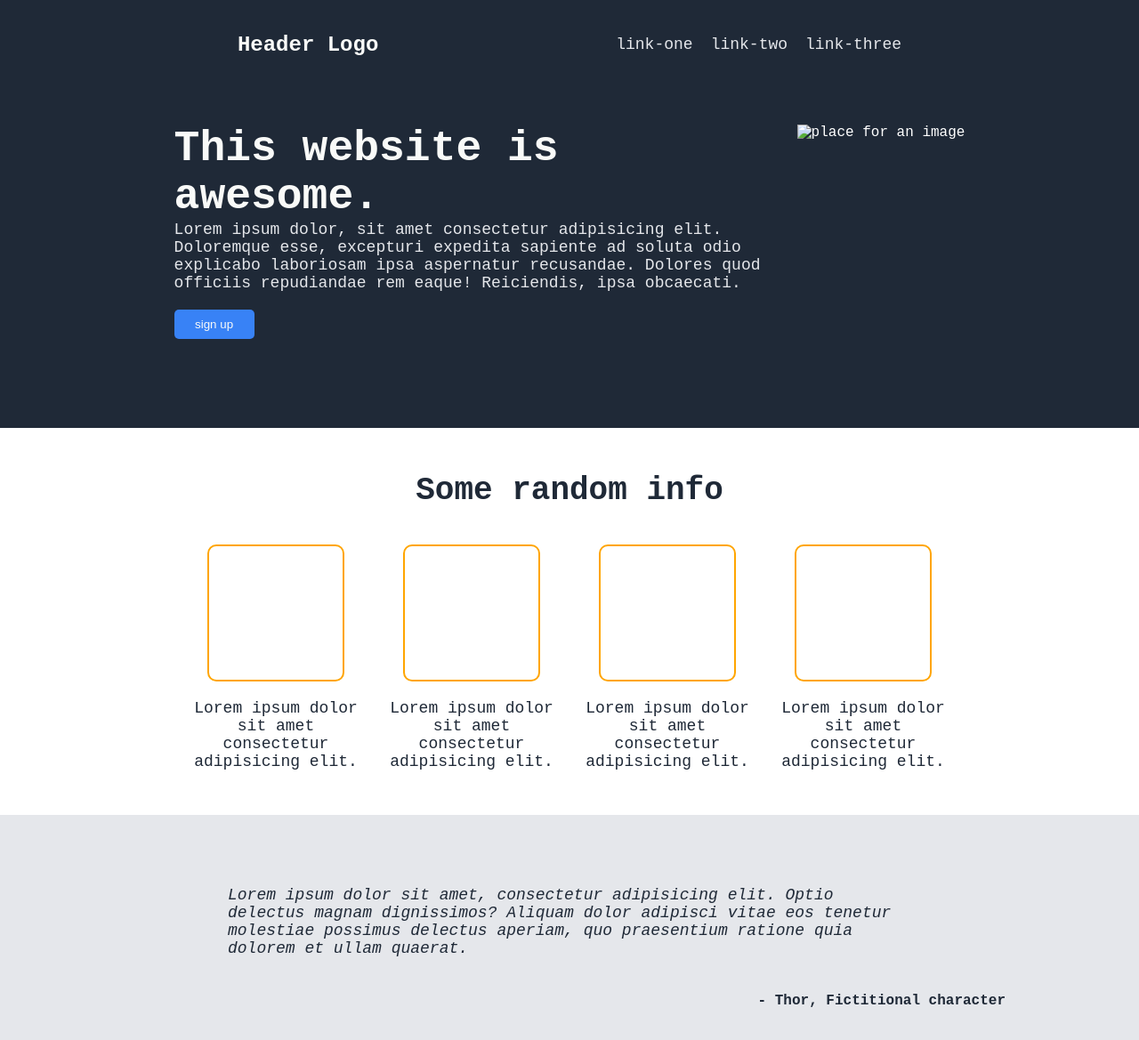
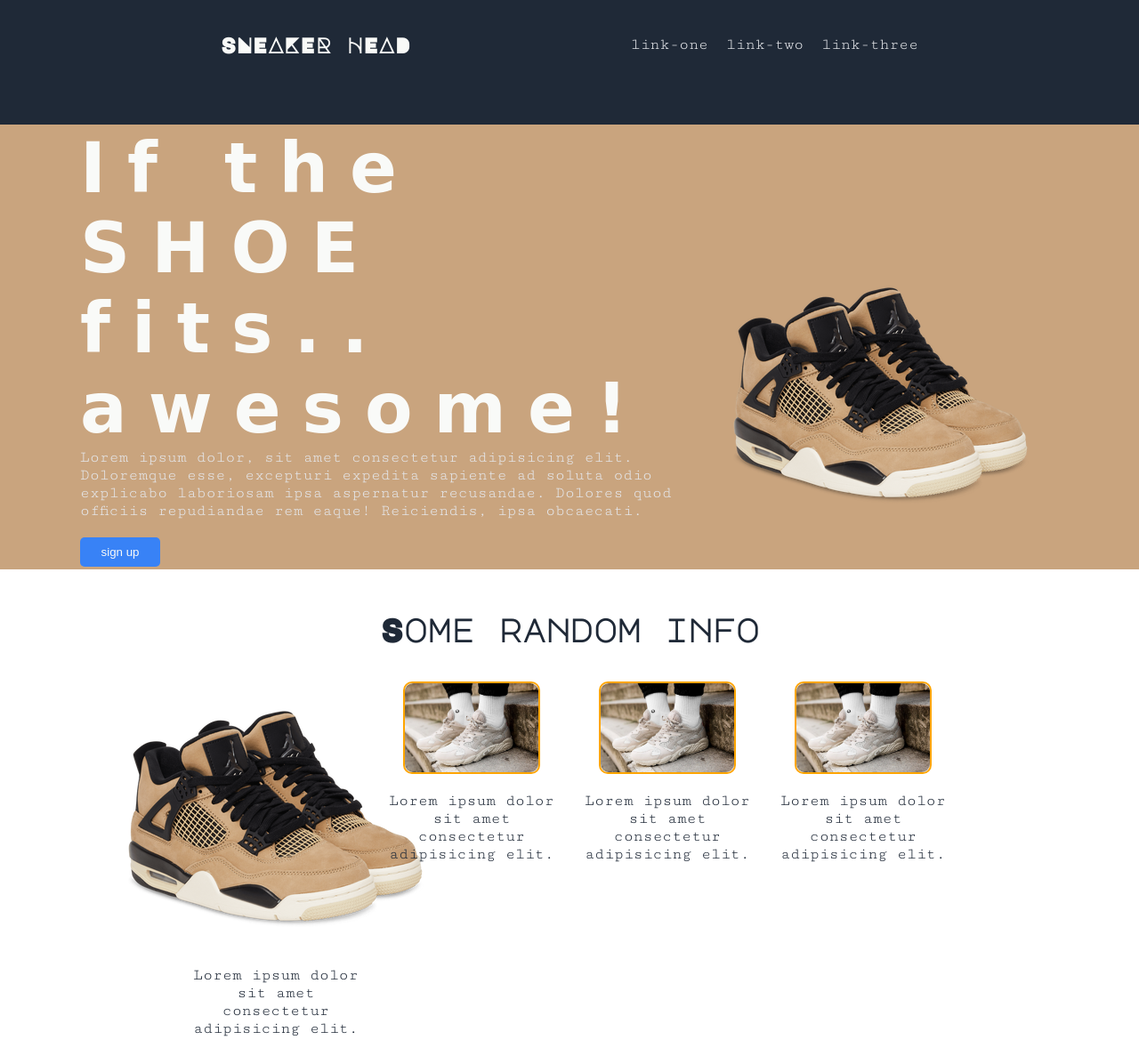
Before and after one commit to Thikhathali/landing-page, a plain HTML site: page index.html in a window 1280 px wide. Shown: the top 1169 px of the page at 89% size. Drawn offline with Linux system fonts and the light colour scheme; a web font is replaced by a local one.

Commit message:
Updated html and css files

```diff
--- a/css/style.css
+++ b/css/style.css
@@ -5,7 +5,9 @@
 
 body {
     box-sizing: border-box;
-    font-family: 'Courier New', Courier, monospace;
+    font-family: 'Cutive Mono', monospace;
+    font-size: 16px;
+    font-weight: 500;
     background-color: #1F2937;
     color: #fff;
     overflow-x: hidden;
@@ -34,6 +36,7 @@ button {
 }
 
 strong {
+    font-family: 'Major Mono Display', monospace;
     margin-left: auto;
     padding-right: 150px;
 }
@@ -47,6 +50,7 @@ strong {
 }
 
 .logo {
+    font-family: 'Major Mono Display', monospace;
     font-size: 24px;
     font-weight: bolder;
     color: #F9FAF8;
@@ -60,11 +64,17 @@ strong {
 
 .content {
     display: flex;
-    margin-bottom: 100px;
+    background-color: rgb(201, 164, 126);
+    width: 100%;
+    height: 100%;
+    align-items: center;
+    justify-content: center;
 }
 
 .hero-main {
-    font-size: 48px;
+    font-family: 'Delicious Handrawn', cursive;
+    letter-spacing: 1.5rem;
+    font-size: 78px;
     font-weight: bolder;
     color: #F9FAF8;
 }
@@ -80,6 +90,7 @@ strong {
 }
 
 .info-header {
+    font-family: 'Major Mono Display', monospace;
     text-align: center;
     font-size: 36px;
     font-weight: bolder;
@@ -107,7 +118,7 @@ strong {
 
 .random-img {
     width: 150px;
-    height: 150px;
+    height: 100px;
     border: 2px solid orange;
     border-radius: 10px;
 }
@@ -118,6 +129,16 @@ strong {
     align-items: center;
     gap: 20px;
     width: 200px;
+}
+
+.random-img > img {
+    width: 100%;
+    height: 100%;
+    border-radius: 9px;
+}
+
+.random-wrap ul li:nth-child(1) {
+    margin-top: -150px;
 }
 
 .quote {
@@ -167,6 +188,7 @@ strong {
 }
 
 .footer {
+    font-family: 'Major Mono Display', monospace;
     display: flex;
     justify-content: center;
     align-items: center;
--- a/index.html
+++ b/index.html
@@ -4,12 +4,14 @@
     <meta charset="UTF-8">
     <meta http-equiv="X-UA-Compatible" content="IE=edge">
     <meta name="viewport" content="width=device-width, initial-scale=1.0">
+    <link rel="preconnect" href="https://fonts.gstatic.com" crossorigin>
+    <link href="https://fonts.googleapis.com/css2?family=Cutive+Mono&family=Delicious+Handrawn&family=Major+Mono+Display&display=swap" rel="stylesheet">
     <link rel="stylesheet" href="./css/style.css">
     <title>Landing Page</title>
 </head>
 <body>
     <div class="header">
-        <div class="logo">Header Logo</div>
+        <div class="logo">SNEAKER HEAD</div>
         <div class="nav-links">
             <ul>
                 <li><a href="#">link-one</a></li>
@@ -21,33 +23,39 @@
     <div class="container">
         <div class="content">
             <div class="content-wrap">
-                <div class="hero-main">This website is <br> awesome.</div>
+                <div class="hero-main">If the SHOE fits.. <br> awesome!</div>
                 <p>Lorem ipsum dolor, sit amet consectetur adipisicing elit. Doloremque esse,
                 excepturi expedita sapiente ad soluta odio explicabo laboriosam ipsa aspernatur
                 recusandae. Dolores quod officiis repudiandae rem eaque! Reiciendis, ipsa obcaecati.
                 </p>
                 <button>sign up</button>
             </div>
-            <img src="" alt="place for an image">
+            <img src="./images/hero-image.png" alt="hero image">
         </div>
         <div class="random">
             <div class="info-header">Some random info</div>
             <div class="random-wrap">
                 <ul>
                     <li>
-                        <div class="random-img"></div>
+                        <img src="./images/hero-image.png" alt="hero image">
+                        <p style="margin-top: -50px;">Lorem ipsum dolor sit amet consectetur adipisicing elit.</p>
+                    </li>
+                    <li>
+                        <div class="random-img">
+                            <img src="./images/image.jpg" alt="image">
+                        </div>
                         <p>Lorem ipsum dolor sit amet consectetur adipisicing elit.</p>
                     </li>
                     <li>
-                        <div class="random-img"></div>
+                        <div class="random-img">
+                            <img src="./images/image.jpg" alt="image">
+                        </div>
                         <p>Lorem ipsum dolor sit amet consectetur adipisicing elit.</p>
                     </li>
                     <li>
-                        <div class="random-img"></div>
-                        <p>Lorem ipsum dolor sit amet consectetur adipisicing elit.</p>
-                    </li>
-                    <li>
-                        <div class="random-img"></div>
+                        <div class="random-img">
+                            <img src="./images/image.jpg" alt="image">
+                        </div>
                         <p>Lorem ipsum dolor sit amet consectetur adipisicing elit.</p>
                     </li>
                 </ul>
```
